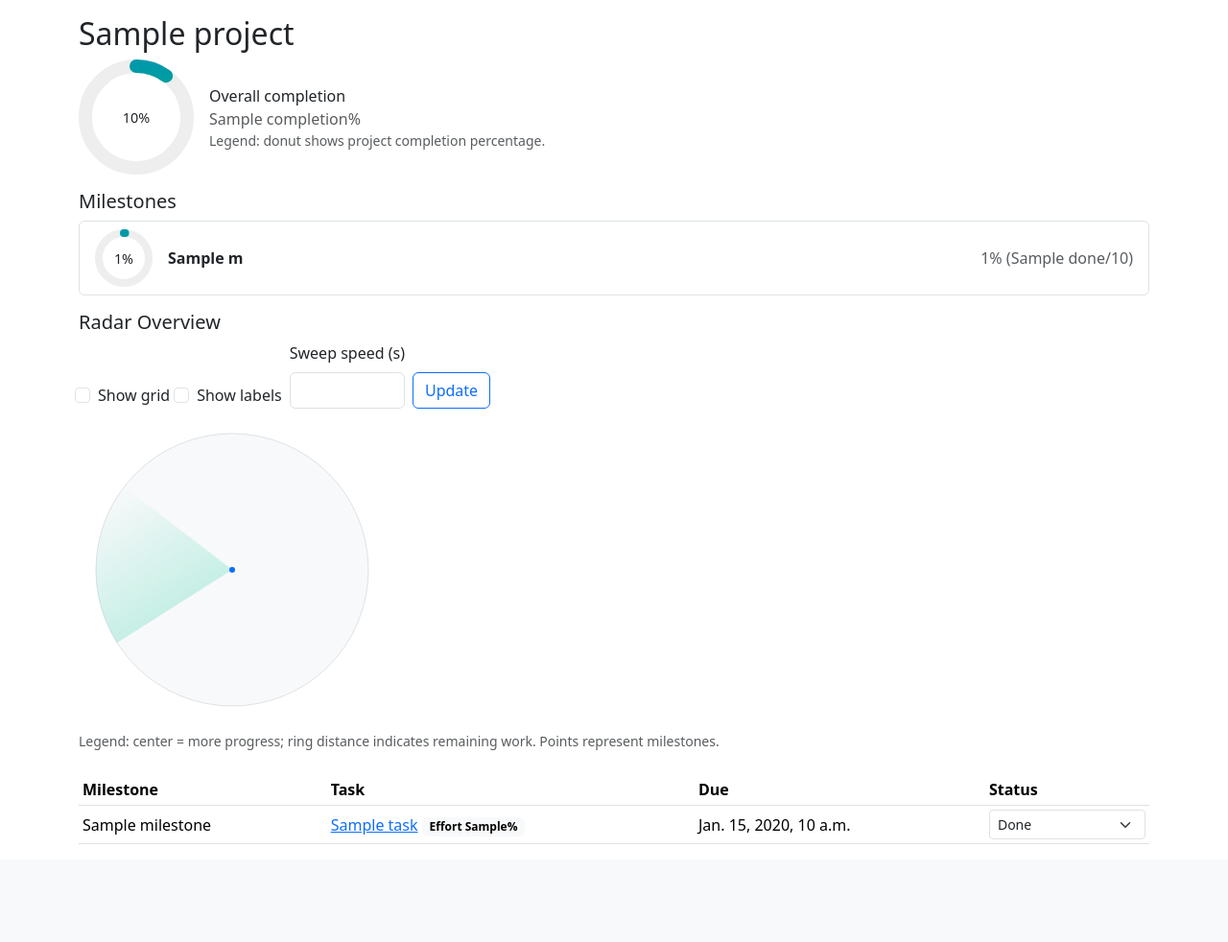
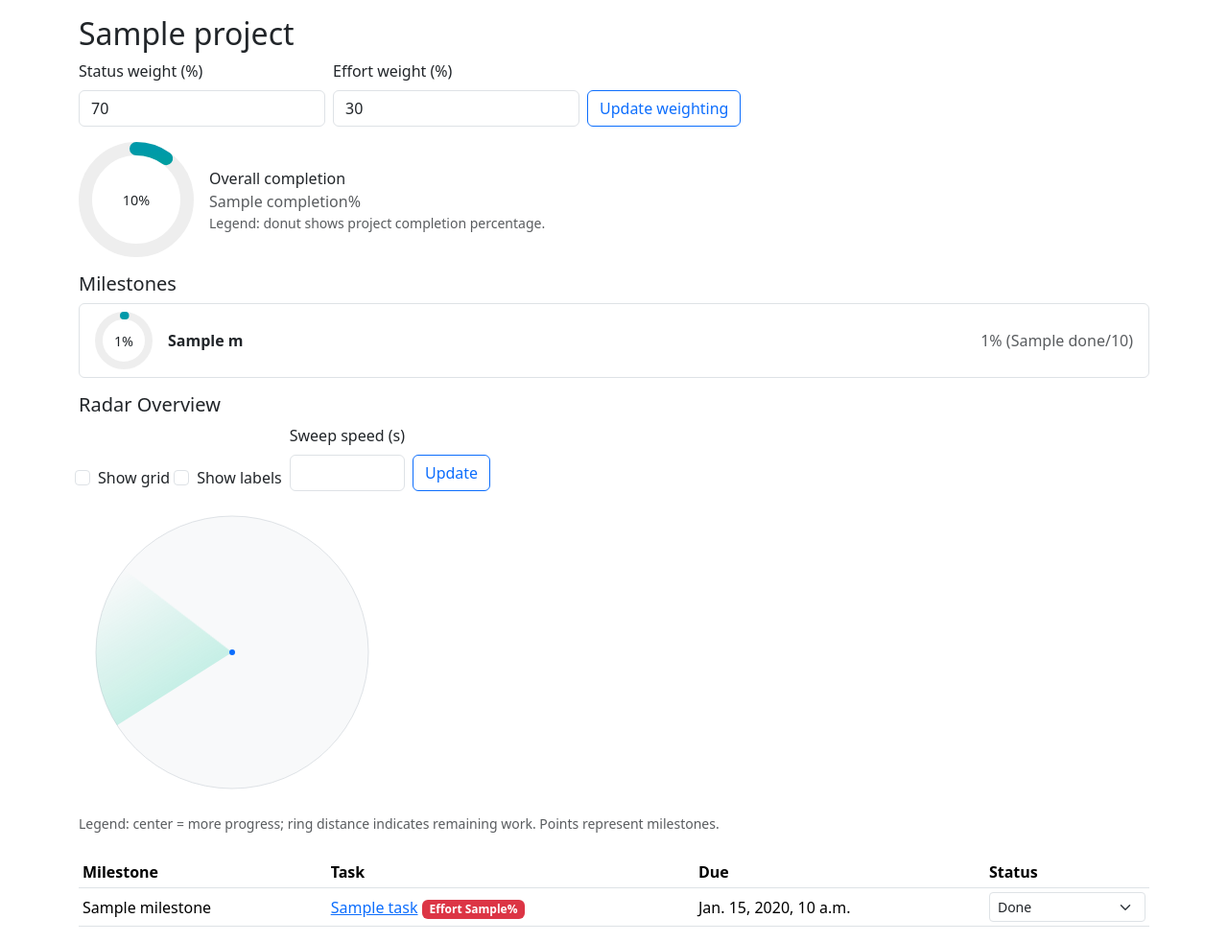
Before and after one commit to liammagee/dissertation-lifecycle, a Django app: template tracker/templates/tracker/dashboard.html in a window 1280 px wide. Shown: the part 56-1038 px from the top of the page at 96% size. Before the commit the page ends 936 px from the top, so only its background shows below. Run offline with Django 4.2, Linux system fonts and the light colour scheme; the template is opened without the code that fills it: most values are stand-ins (such as "Sample title", 1, 10 or a date in 2020); some libraries are stand-ins or nearby versions.

Commit message:
More changes

```diff
--- a/tracker/templates/tracker/dashboard.html
+++ b/tracker/templates/tracker/dashboard.html
@@ -2,6 +2,20 @@
 {% load vis %}
 {% block content %}
 <h2>{{ project.title }}</h2>
+<form method="get" class="row g-2 align-items-end mb-3">
+  <div class="col-auto">
+    <label for="w_status" class="form-label">Status weight (%)</label>
+    <input type="number" min="0" class="form-control" id="w_status" name="w_status" value="{{ w_status|default:70 }}">
+  </div>
+  <div class="col-auto">
+    <label for="w_effort" class="form-label">Effort weight (%)</label>
+    <input type="number" min="0" class="form-control" id="w_effort" name="w_effort" value="{{ w_effort|default:30 }}">
+  </div>
+  <div class="col-auto">
+    <input type="hidden" name="update_weights" value="1" />
+    <button class="btn btn-outline-primary" type="submit">Update weighting</button>
+  </div>
+</form>
 <div class="mb-3 d-flex align-items-center gap-3">
   <div>{% donut completion 120 14 %}</div>
   <div>
@@ -60,7 +74,13 @@
       <tr>
         <td>{{ task.milestone.name }}</td>
         <td><a href="{% url 'task_detail' task.pk %}">{{ task.title }}</a>
-          <span class="badge text-bg-light">Effort {{ task.effort_pct }}%</span>
+          {% if task.effort_pct >= 75 %}
+            <span class="badge text-bg-success">Effort {{ task.effort_pct }}%</span>
+          {% elif task.effort_pct >= 30 %}
+            <span class="badge text-bg-warning">Effort {{ task.effort_pct }}%</span>
+          {% else %}
+            <span class="badge text-bg-danger">Effort {{ task.effort_pct }}%</span>
+          {% endif %}
           {% if task.template %}
             {% if task.template.guidance_tips or task.template.guidance_url %}
               <button class="btn btn-sm btn-outline-secondary ms-2"
```
